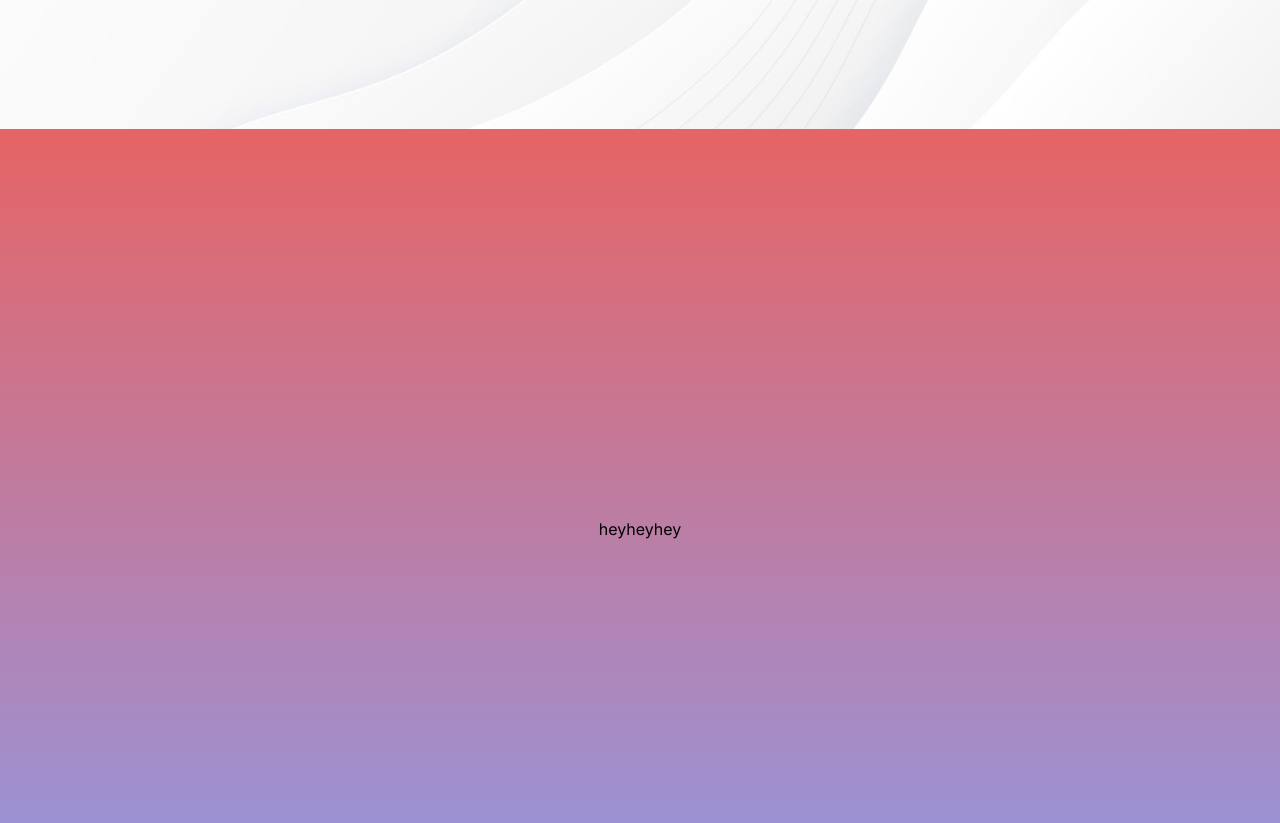
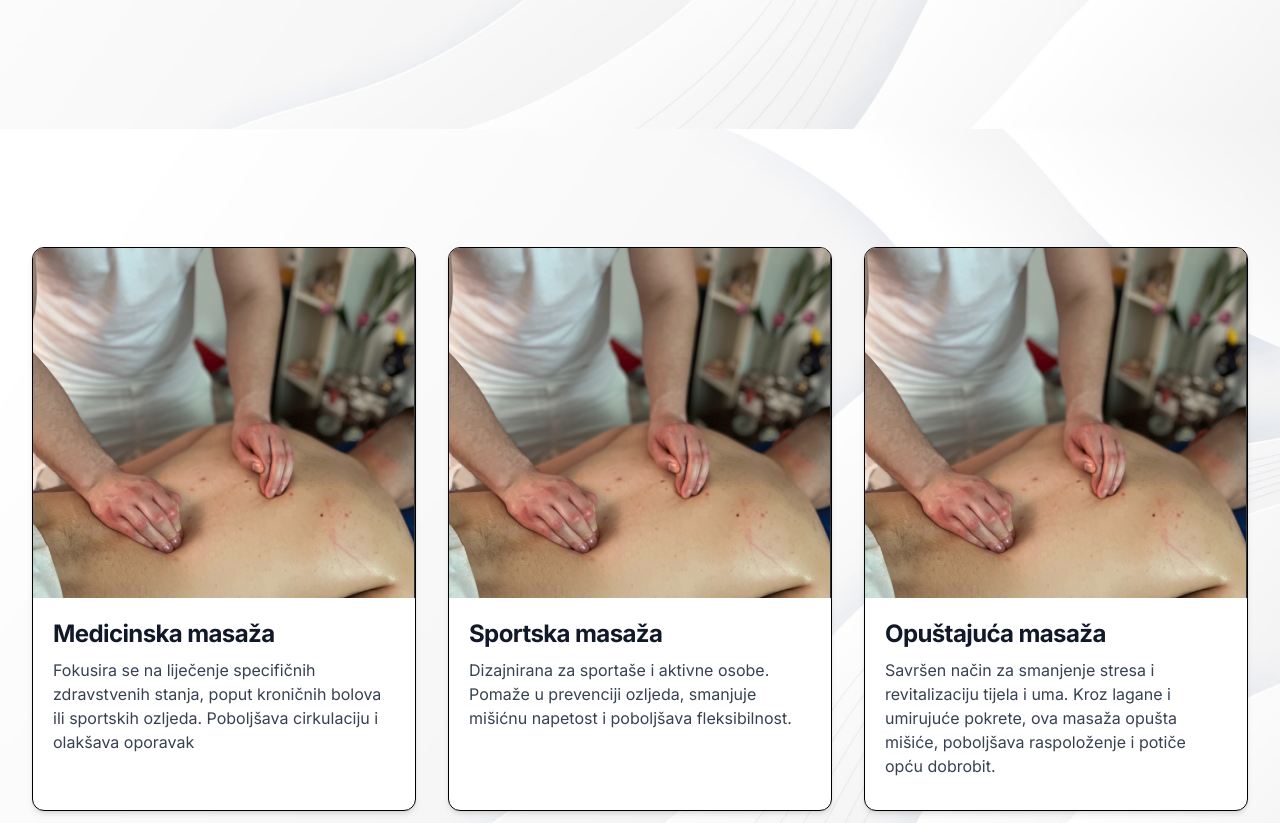
Before and after one commit to maverickcro/masazamostar, a Next.js app: page / in a window 1280 px wide. Shown: the part 671-1494 px from the top of the page. Built offline with nearby package versions, Linux system fonts and the light colour scheme.

Commit message:
card comp

```diff
--- /dev/null
+++ b/pages/components/Card.tsx
@@ -0,0 +1,28 @@
+import Image from "next/image";
+
+export default function Card(props: any) {
+  return (
+    <div
+      className="max-w-sm bg-white border border-black rounded-xl shadow-md dark:bg-gray-800 dark:border-gray-700"
+      style={{ height: "100%", overflow: "hidden" }}
+    >
+      <div className="relative w-full" style={{ height: "350px" }}>
+        <Image
+          className="rounded-t-lg"
+          src={`/${props.src}`}
+          alt={props.alt}
+          layout="fill"
+          objectFit="cover"
+        />
+      </div>
+      <div className="p-5">
+        <h2 className="mb-2 text-2xl font-bold tracking-tight text-gray-900 dark:text-white">
+          {props.title}
+        </h2>
+        <p className="mb-3 font-normal text-gray-700 dark:text-gray-400">
+          {props.description}
+        </p>
+      </div>
+    </div>
+  );
+}
--- a/pages/components/Usluge.tsx
+++ b/pages/components/Usluge.tsx
@@ -1,12 +1,34 @@
 "use client";
 import Image from "next/image";
+import Card from "./Card";
 
 export default function Usluge() {
   return (
-    <div className="grid max-w-[1280px] px-4 pt-0 pb-8 mx-auto lg:gap-8 xl:gap-0 lg:py-16 lg:grid-cols-12">
-      <div className="lg:col-span-4">hey</div>
-      <div className="lg:col-span-4">hey</div>
-      <div className="lg:col-span-4">hey</div>
+    <div className="grid max-w-[1280px] px-4 pt-0 pb-8 mx-auto lg:gap-8 lg:py-16 lg:grid-cols-12 flex-container">
+      <div className="lg:col-span-4">
+        <Card
+          title="Medicinska masaža"
+          description="Fokusira se na liječenje specifičnih zdravstvenih stanja, poput kroničnih bolova ili sportskih ozljeda. Poboljšava cirkulaciju i olakšava oporavak"
+          src="masaza.png"
+          alt="Medicinska Masaza Mostar"
+        />
+      </div>
+      <div className="lg:col-span-4">
+        <Card
+          title="Sportska masaža"
+          description="Dizajnirana za sportaše i aktivne osobe. Pomaže u prevenciji ozljeda, smanjuje mišićnu napetost i poboljšava fleksibilnost."
+          src="masaza.png"
+          alt="Sportska Masaza Mostar"
+        />
+      </div>
+      <div className="lg:col-span-4">
+        <Card
+          title="Opuštajuća masaža"
+          description="Savršen način za smanjenje stresa i revitalizaciju tijela i uma. Kroz lagane i umirujuće pokrete, ova masaža opušta mišiće, poboljšava raspoloženje i potiče opću dobrobit."
+          src="masaza.png"
+          alt="Opuštajuća Masaza Mostar"
+        />
+      </div>
     </div>
   );
 }
--- a/styles/globals.css
+++ b/styles/globals.css
@@ -47,7 +47,10 @@ section {
   background-repeat: no-repeat;
 }
 .two {
-  background: linear-gradient(#e66465, #9198e5);
+  background-image: url("/background.jpg");
+  background-size: cover;
+  background-position: center;
+  background-repeat: no-repeat;
 }
 .three {
   background: rgb(67, 91, 175);
@@ -85,3 +88,11 @@ section {
   background: linear-gradient(#e66465, #9198e5);
   border-radius: 25px;
 }
+
+.flex-container {
+  display: flex;
+  flex-wrap: wrap; /* Omogućava prelazak kartica u novi red */
+  gap: 20px; /* Postavlja razmak između kartica */
+  justify-content: space-around; /* Raspoređuje kartice ravnomjerno */
+  align-items: stretch; /* Rasteže sve kartice kako bi imale istu visinu */
+}
```
